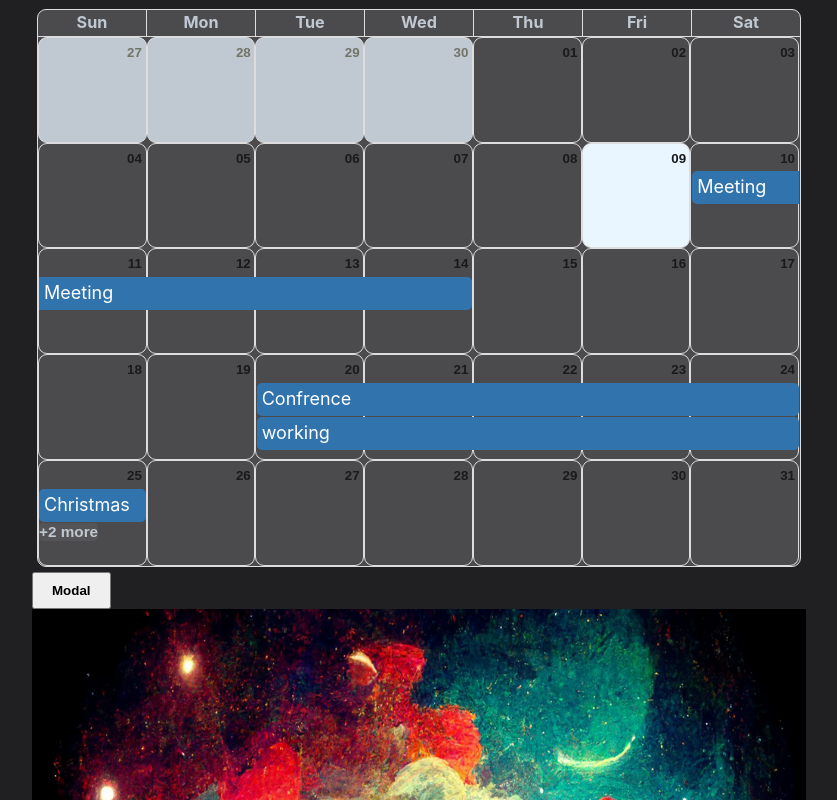
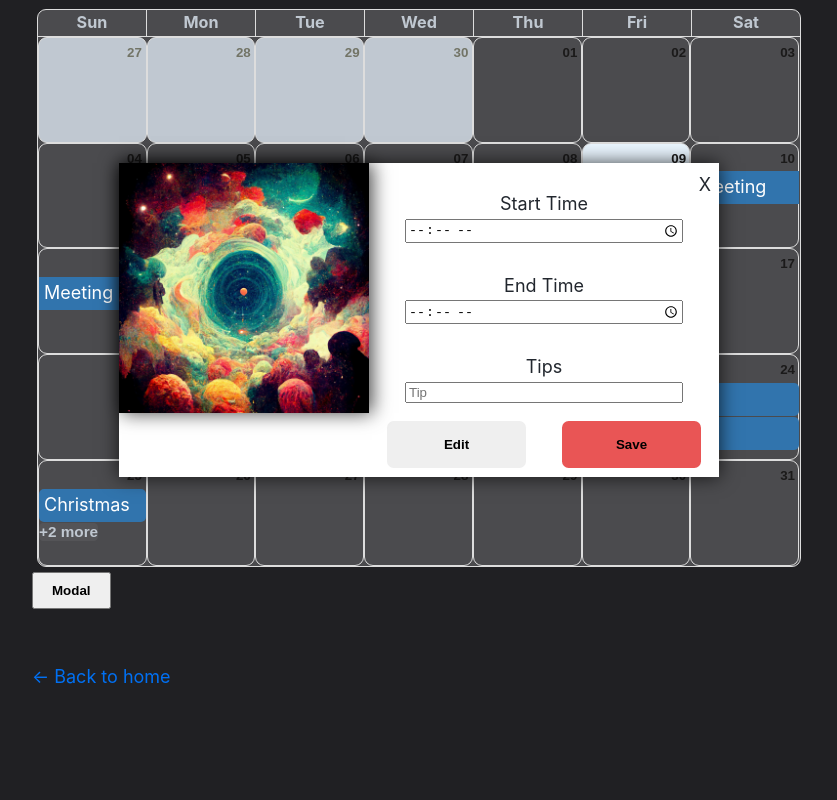
Before and after one commit to NateAyye/CS50-Final, a Next.js app: page /calendar in a window 1280 px wide. Both pictures are taken after a click on the button "Modal". Shown: the part 274-1074 px from the top of the page, without its empty margins (221-1058 px from the left). Built offline with nearby package versions, Linux system fonts and the light colour scheme.

Commit message:
modified:   components/modal/Modal.js 	new file:   components/modal/modal.module.css 	modified:   pages/calendar.js 	modified:   styles/globals.css

```diff
--- a/components/modal/Modal.js
+++ b/components/modal/Modal.js
@@ -1,28 +1,29 @@
 import Image from 'next/image'
 import React, { useState } from 'react'
 import nft from '../../public/images/ai-bg-art.png'
+import modalStyles from './modal.module.css'
 
-const Modal = ({open}) => {
+const Modal = ({open, onClose, onSave}) => {
   if(!open) return null
   return (
-    <div className='overlay'>
-      <div className='modalContainer'>
-          <Image src={nft} alt=''/>
-          <div className='modalRight'>
-              <p className='closeBtn'>X</p>
-              <div className='content'>
+    <div className={modalStyles.overlay}>
+      <div className={modalStyles.modalContainer}>
+          <Image className={modalStyles.modalImage} src={nft} alt=''/>
+          <div className={modalStyles.modalRight}>
+              <p onClick={onClose} className={modalStyles.closeBtn}>X</p>
+              <div className={modalStyles.content}>
                 <label for="startTime">Start Time</label>
-                <input className='startTime' type="time" placeholder="Start time" />
+                <input id='startTime' className={modalStyles.startTime} type="time" placeholder="Start time" />
                 <br/>
                 <label for="endTime">End Time</label>
-                <input className='endTime' type="time" placeholder="Start time" />
+                <input id='endTime' className={modalStyles.endTime} type="time" placeholder="Start time" />
                 <br/>
-                <label for="endTime">End Time</label>
-                <input className='tipAmount' type="number" placeholder="Tip" />
+                <label for="endTime">Tips</label>
+                <input id='tips' className={modalStyles.tipAmount} type="number" placeholder="Tip" />
               </div>
-              <div className='btnContainer'>
-                <button className='editBtn'>Edit</button>
-                <button className='saveBtn'>Save</button>
+              <div className={modalStyles.btnContainer}>
+                <button className={modalStyles.editBtn}>Edit</button>
+                <button onClick={onSave} className={modalStyles.saveBtn}>Save</button>
               </div>
           </div>
       </div>
--- /dev/null
+++ b/components/modal/modal.module.css
@@ -0,0 +1,67 @@
+
+.overlay {
+    background-color: rgba(0,0,0,0.1);
+    position:fixed;
+    width: 100%;
+    height: 100%;
+    z-index: 30;
+}
+
+.modalContainer {
+    color: #22272e;
+    max-width: 600px;
+    width: 90%;
+    position: fixed;
+    top: 40%;
+    left: 50%;
+    transform: translate(-50%, -50%);
+    display: flex;
+    background-color: #FFF;
+    box-shadow: 0px 0px 18px 0px rgba(0,0,0,0.75);
+}
+
+.modalImage {
+    position: relative;
+    height:100%;
+    width: 250px;
+    object-fit:cover;
+    box-shadow: 3px 0px 18px 0px rgba(0,0,0,0.75);
+}
+
+.content {
+    display: flex;
+    flex-direction: column;
+    justify-content: center;
+    text-align: center;
+    margin-top: 1rem;
+    padding: .5rem 2rem;
+}
+
+.modalRight {
+    width: 100%;
+}
+
+.closeBtn {
+    position: fixed;
+    top: 8px;
+    right: 8px;
+    cursor: pointer;
+}
+
+.btnContainer {
+    display: flex;
+    flex-direction: row;
+
+}
+
+  .btnContainer button {
+    width: 100%;
+    margin: 0.5rem 1rem;
+    padding: 16px 0;
+    border: none;
+    border-radius: 0.5em;
+  }
+
+  .saveBtn {
+    background-color: #e95555;
+  }
--- a/pages/calendar.js
+++ b/pages/calendar.js
@@ -62,6 +62,13 @@ const events = [
 ]
 
 
+function onSave() {
+    const startTime = document.getElementById('startTime')
+    const endTime = document.getElementById('endTime')
+    const tips = document.getElementById('tips').value
+    events.push({title: ("Tips:" + {tips}), start: Date.now(), end: Date.now(), allDay: true})
+}
+
 
 export default function MyCalendar() {
 
@@ -78,10 +85,11 @@ export default function MyCalendar() {
                 endAccessor="end"
                 style={{height: 600, margin:"5px"}}
                 popup
+                onSelectSlot={() => setOpenModal(!openModal)}
                 selectable
             />
-            <button onClick={() => setOpenModal(!openModal)}>Modal</button>
-            <Modal open={openModal} />
+            <button className="modalBtn" onClick={() => setOpenModal(!openModal)}>Modal</button>
+            <Modal open={openModal} onSave={onSave} onClose={() => setOpenModal(false)}/>
         </Layout>
     )
 }
--- a/styles/globals.css
+++ b/styles/globals.css
@@ -11,6 +11,7 @@
   background-color:var(--calendar-bg-color);
   color: var(--main-color);
 }
+
 
 .rbc-day-bg {
   border: 1px solid #ddd;
```
